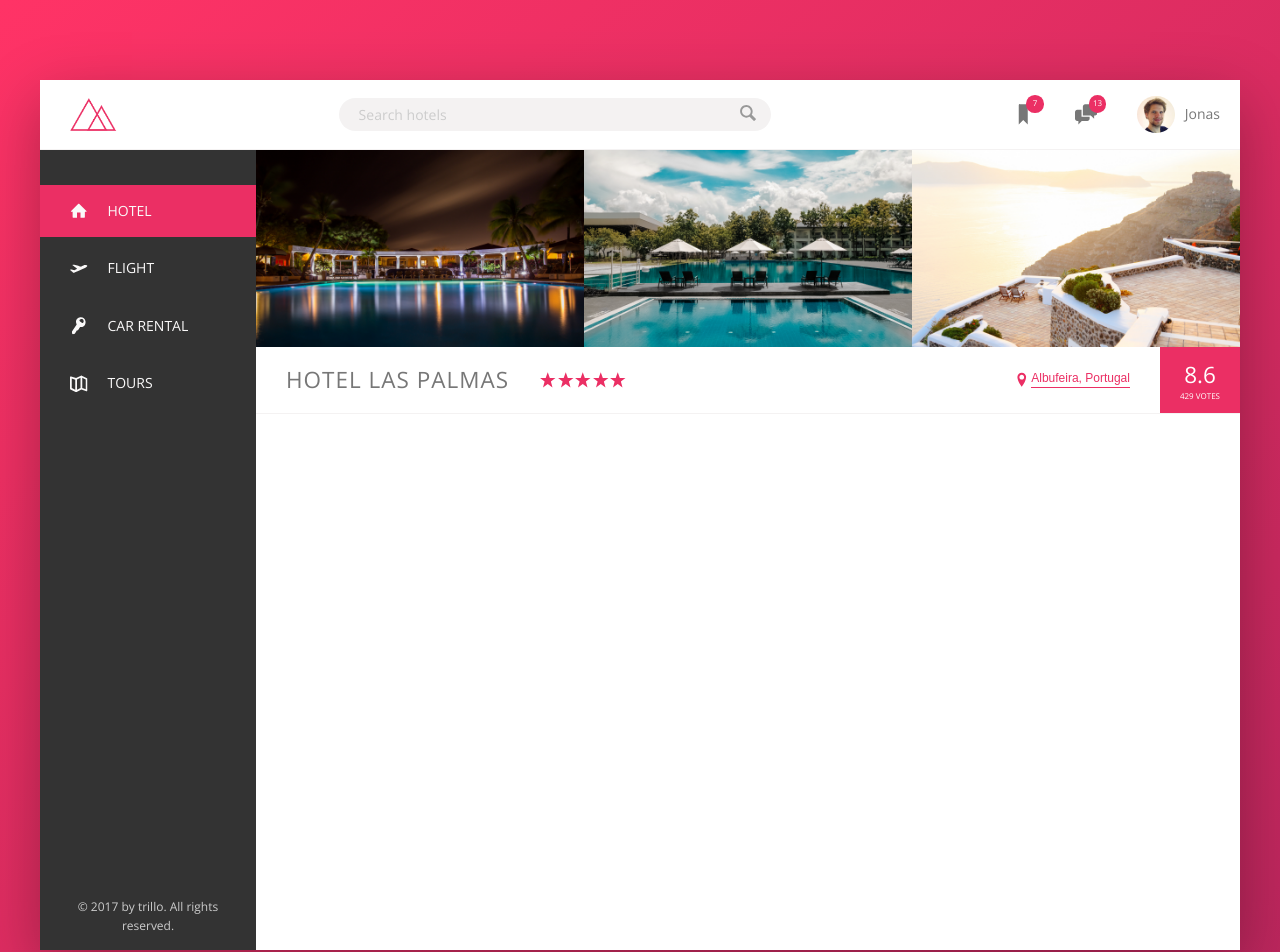
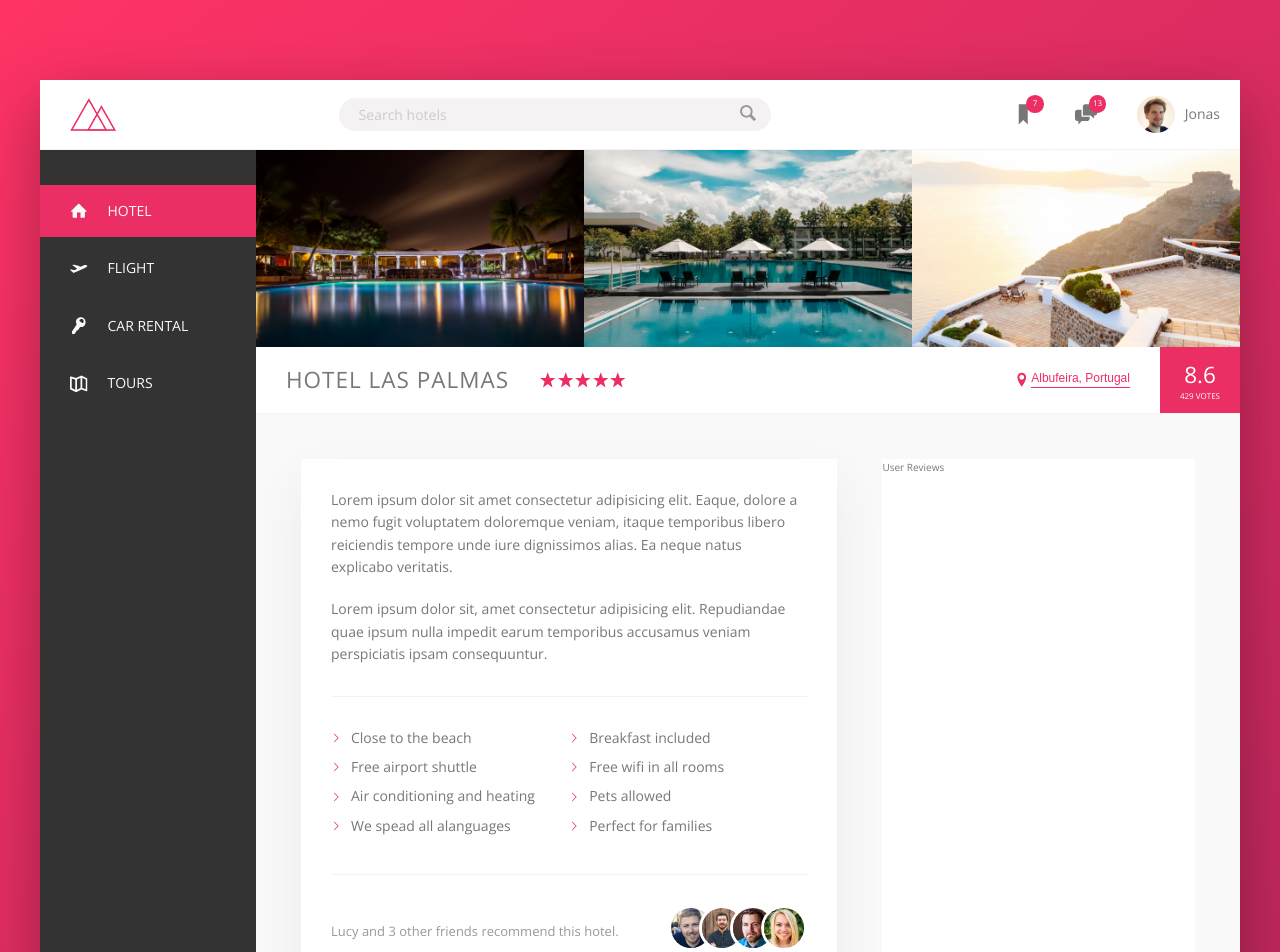
Before and after one commit to watit-thammarat/trillo, a Vue app: page / in a window 1280 px wide. Shown: the top 952 px of the page. Built offline with nearby package versions, Linux system fonts and the light colour scheme.

Commit message:
finished description section

```diff
--- a/src/App.vue
+++ b/src/App.vue
@@ -120,6 +120,40 @@
 
           </div>
         </div>
+        <div class="detail">
+          <div class="description">
+            <p class="paragraph">
+              Lorem ipsum dolor sit amet consectetur adipisicing elit. Eaque, dolore a nemo fugit voluptatem doloremque veniam, itaque temporibus libero reiciendis tempore unde iure dignissimos alias. Ea neque natus explicabo veritatis.
+            </p>
+            <p class="paragraph">
+              Lorem ipsum dolor sit, amet consectetur adipisicing elit. Repudiandae quae ipsum nulla impedit earum temporibus accusamus veniam perspiciatis ipsam consequuntur.
+            </p>
+            <ul class="list">
+              <li class="list__item">Close to the beach</li>
+              <li class="list__item">Breakfast included</li>
+              <li class="list__item">Free airport shuttle</li>
+              <li class="list__item">Free wifi in all rooms</li>
+              <li class="list__item">Air conditioning and heating</li>
+              <li class="list__item">Pets allowed</li>
+              <li class="list__item">We spead all alanguages</li>
+              <li class="list__item">Perfect for families</li>
+            </ul>
+            <div class="recommend">
+              <p class="recommend__count">
+                Lucy and 3 other friends recommend this hotel.
+              </p>
+              <div class="recommend__friends">
+                <img src="img/user-3.jpg" alt="Friend 3" class="recommend__photo">
+                <img src="img/user-4.jpg" alt="Friend 4" class="recommend__photo">
+                <img src="img/user-5.jpg" alt="Friend 5" class="recommend__photo">
+                <img src="img/user-6.jpg" alt="Friend 6" class="recommend__photo">
+              </div>
+              </div>
+            </div>
+            <div class="user-review">
+              User Reviews
+            </div>
+          </div>
       </main>
     </div>
   </div>
--- a/src/sass/_base.scss
+++ b/src/sass/_base.scss
@@ -13,6 +13,9 @@
   --color-grey-dark-3: #999;
 
   --shadow-dark: 0 2rem 6rem rgba(0, 0, 0, 0.3);
+  --shadow-light: 0 2rem 5rem rgba(0, 0, 0, 0.06);
+
+  --line: 1px solid var(--color-grey-light-2);
 }
 
 * {
--- a/src/sass/_components.scss
+++ b/src/sass/_components.scss
@@ -192,7 +192,7 @@
 .overview {
   display: flex;
   align-items: center;
-  border-bottom: 1px solid var(--color-grey-light-2);
+  border-bottom: var(--line);
   // padding: 0.8rem;
 
   &__heading {
@@ -287,3 +287,68 @@
     box-shadow: none;
   }
 }
+
+.paragraph {
+  &:not(:last-of-type) {
+    margin-bottom: 2rem;
+  }
+}
+
+.list {
+  list-style: none;
+  margin: 3rem 0;
+  padding: 3rem 0;
+  border-top: var(--line);
+  border-bottom: var(--line);
+  display: flex;
+  flex-wrap: wrap;
+
+  &__item {
+    flex: 0 0 50%;
+    margin-bottom: 0.7rem;
+    display: flex;
+    align-items: center;
+
+    &:before {
+      content: '';
+      display: inline-block;
+      width: 1rem;
+      height: 1rem;
+      margin-right: 1rem;
+      // background-image: url('/img/chevron-thin-right.svg');
+      // background-size: cover;
+      background-color: var(--color-primary);
+      -webkit-mask-image: url('/img/chevron-thin-right.svg');
+      mask-image: url('/img/chevron-thin-right.svg');
+      -webkit-mask-size: cover;
+      mask-size: cover;
+    }
+  }
+}
+
+.recommend {
+  font-size: 1.3rem;
+  color: var(--color-grey-dark-3);
+  display: flex;
+  align-items: center;
+  justify-content: space-between;
+
+  &__count {
+    // margin-right: auto;
+  }
+
+  &__friends {
+  }
+
+  &__photo {
+    height: 4rem;
+    width: 4rem;
+    border-radius: 50%;
+    border: 3px solid #fff;
+    box-sizing: content-box;
+
+    &:not(:first-child) {
+      margin-left: -1.5rem;
+    }
+  }
+}
--- a/src/sass/_layout.scss
+++ b/src/sass/_layout.scss
@@ -10,7 +10,7 @@
   font-size: 1.4rem;
   height: 7rem;
   background-color: #fff;
-  border-bottom: 1px solid var(--color-grey-light-2);
+  border-bottom: var(--line);
   display: flex;
   justify-content: space-between;
   align-items: center;
@@ -31,6 +31,25 @@
 .hotel-view {
   background-color: #fff;
   flex: 1;
+}
 
-  height: 80rem;
+.detail {
+  display: flex;
+  padding: 4.5rem;
+  background-color: var(--color-grey-light-1);
+  border-bottom: var(--line);
 }
+
+.description {
+  font-size: 1.4rem;
+  background-color: #fff;
+  flex: 0 0 60%;
+  margin-right: 4.5rem;
+  box-shadow: var(--shadow-light);
+  padding: 3rem;
+}
+
+.user-review {
+  background-color: #fff;
+  flex: 1;
+}
```
